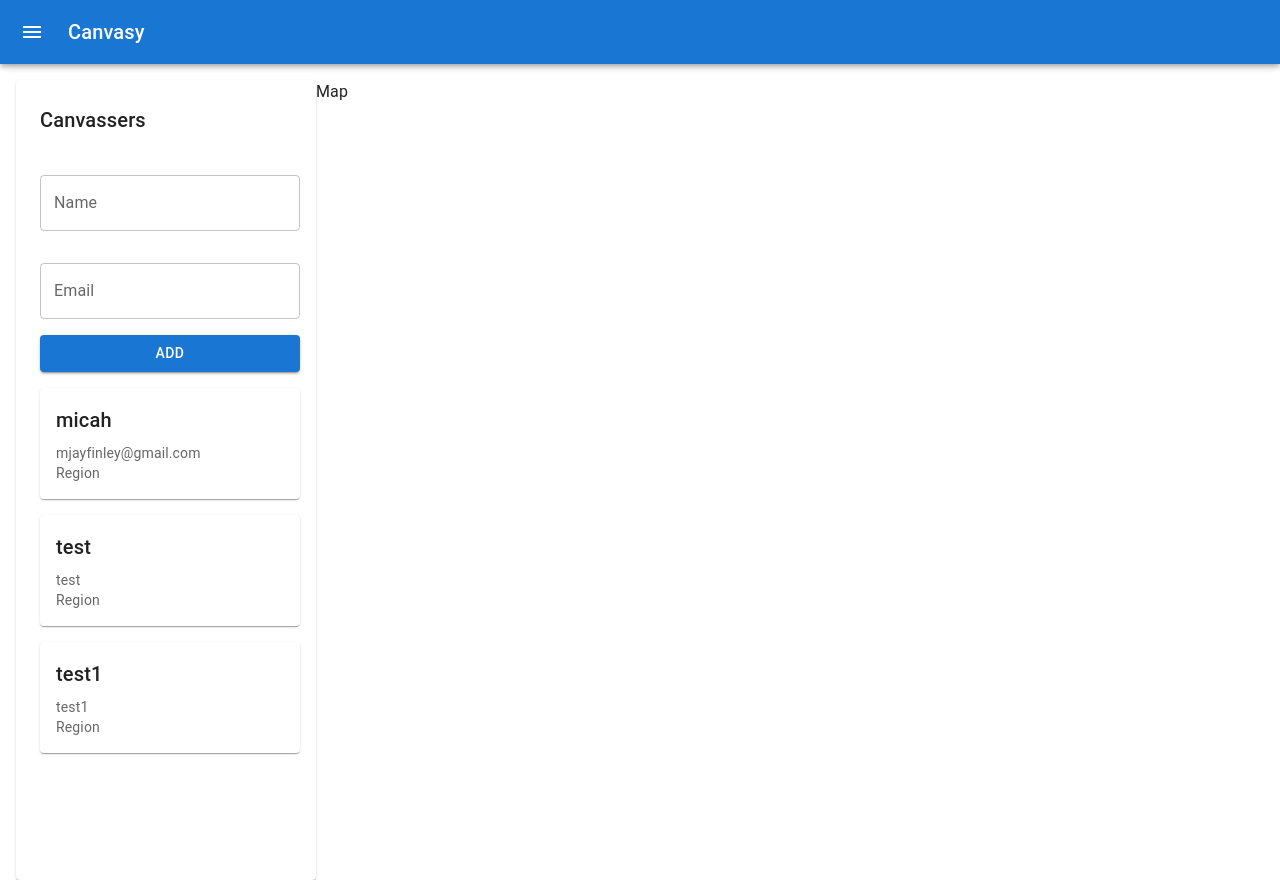
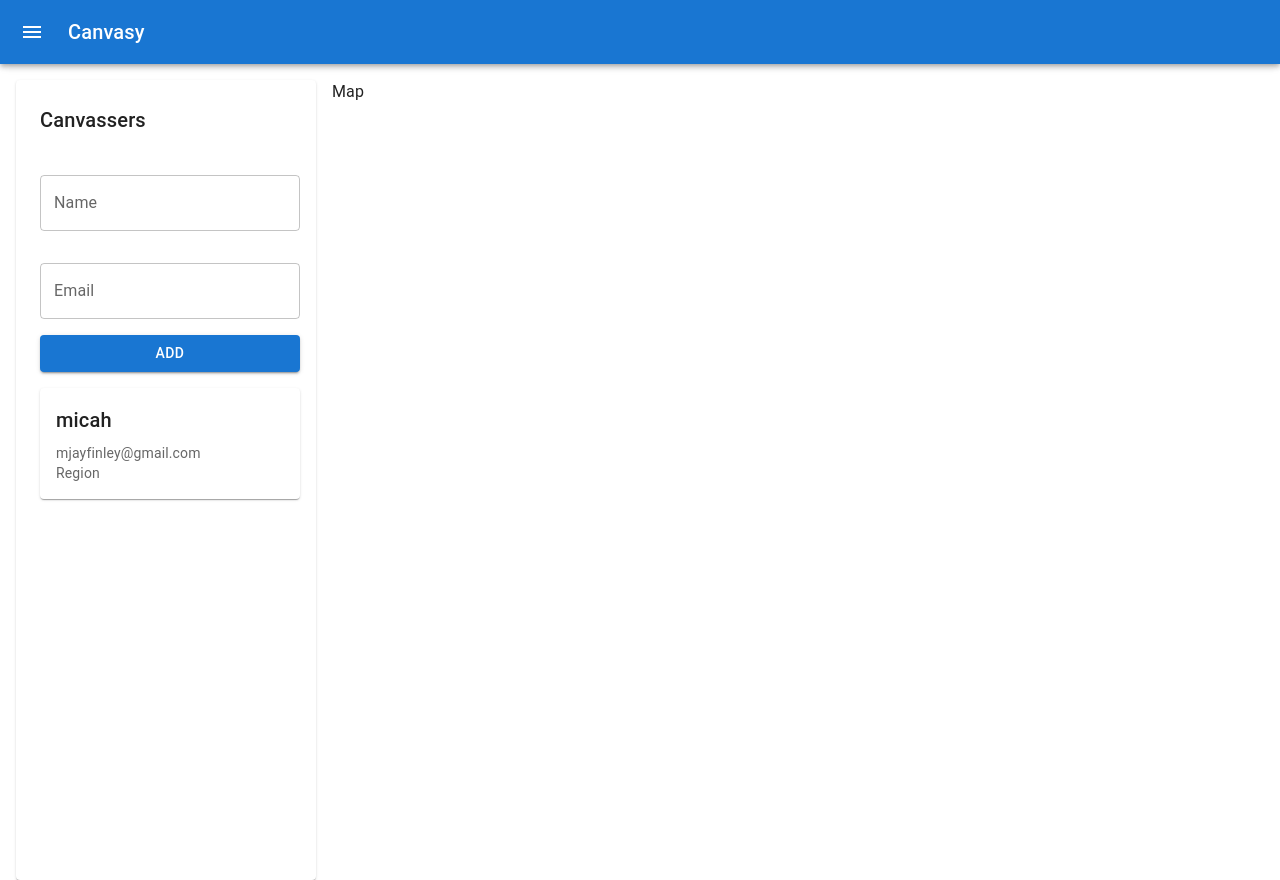
Before and after one commit to mjayfinley/canvas-management-tool, a React (Vite) app: page / in a window 1280 px wide. Built offline with nearby package versions, Linux system fonts and the light colour scheme; data requests are answered from the project's data file; sample sign-in values are in the browser's storage; some icons are missing.

Commit message:
cleanup db.json and adjust map wrapper style

```diff
--- a/src/features/Map/Map.tsx
+++ b/src/features/Map/Map.tsx
@@ -5,7 +5,9 @@ const MapInterface = () => {
 	return (
 		<Box sx={{ display: "flex", height: "90vh" }}>
 			<Canvassers />
-			Map
+			<Box flex={1} ml={2}>
+				Map
+			</Box>
 		</Box>
 	);
 };
--- a/src/mocks/db.json
+++ b/src/mocks/db.json
@@ -5,34 +5,6 @@
 			"username": "mjayfinley",
 			"email": "mjayfinley@gmail.com",
 			"password": "password123"
-    },
-    {
-      "id": "7a84",
-      "username": "test",
-      "email": "test@test.com",
-      "password": "password",
-      "confirmPassword": "password"
-    },
-    {
-      "id": "d90c",
-      "username": "test2",
-      "email": "test2@aa",
-      "password": "password",
-      "confirmPassword": "password"
-    },
-    {
-      "id": "1b85",
-      "username": "test3",
-      "email": "test3@test",
-      "password": "password",
-      "confirmPassword": "password"
-    },
-    {
-      "id": "b0e6",
-      "username": "test4",
-      "email": "test4@t",
-      "password": "password",
-      "confirmPassword": "password"
 		}
 	],
 	"canvassers": [
@@ -40,16 +12,6 @@
 			"id": "1744855952631",
 			"name": "micah",
 			"email": "mjayfinley@gmail.com"
-    },
-    {
-      "id": "1744859190141",
-      "name": "test",
-      "email": "test"
-    },
-    {
-      "id": "1744859192518",
-      "name": "test1",
-      "email": "test1"
 		}
 	]
 }
```
Lines whose indentation alone changed are shown as unchanged.
